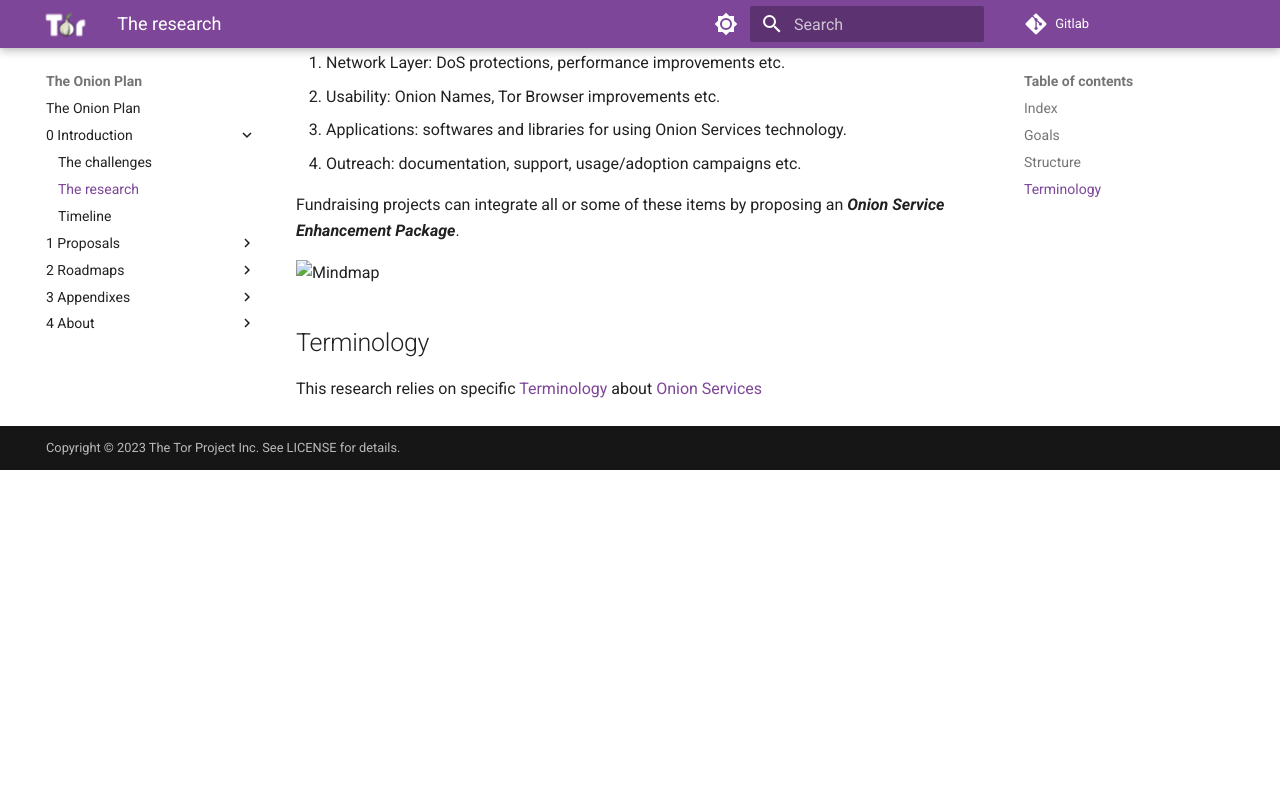
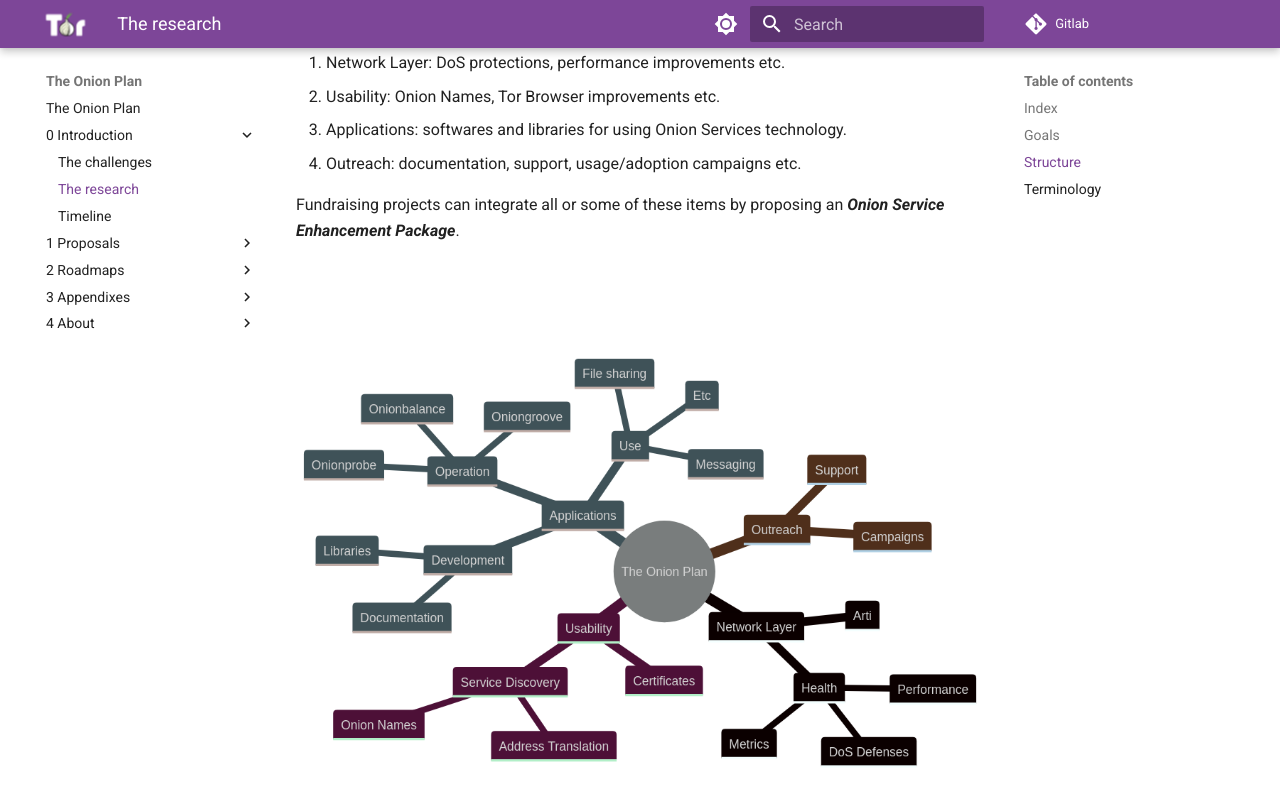
Before and after one commit to offsoc/onionplan, an MkDocs documentation site: the page built from docs/0 - Introduction/Research.md, in a window 1280 px wide and 900 px high, scrolled down 1084 px. Shown: the top 805 px of the window. Built offline with MkDocs 1.6.1 and Material for MkDocs 9.7.7, drawn with Linux system fonts in a browser that asks for light colours; before the commit the page ends 1554 px from its top, so only the background shows below that.

Commit message:
Feat: structure: mindmap (3)

````diff
--- a/docs/0 - Introduction/Research.md
+++ b/docs/0 - Introduction/Research.md
@@ -78,7 +78,7 @@ mindmap
 ```
 -->
 
-![Mindmap](assets/mindmap.png)
+![Mindmap](../assets/mindmap.png)
 
 ## Terminology
 
````
